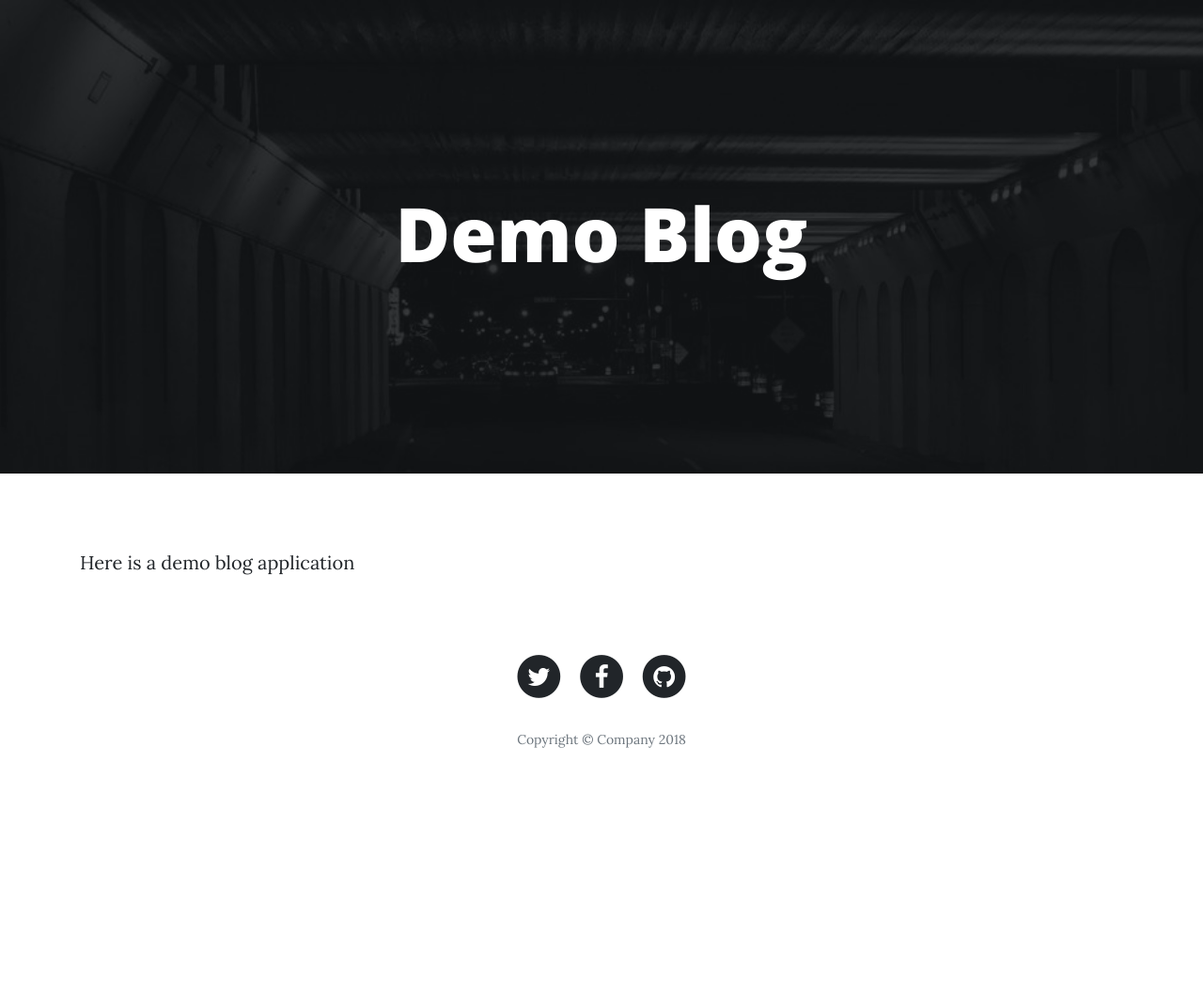
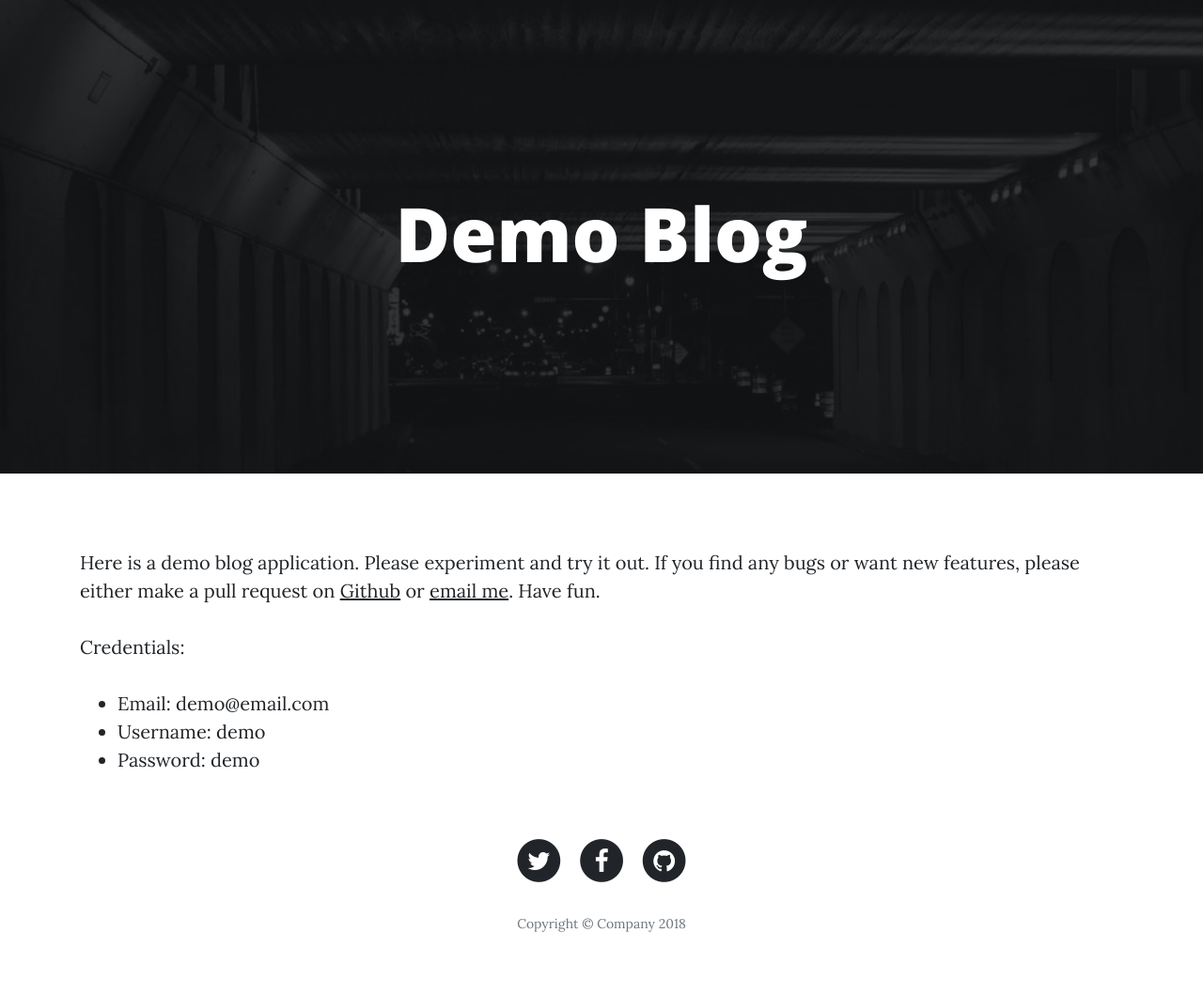
Before and after one commit to vaibhavmule/masonite-demo-blog, a Python web app: template resources/templates/index.html in a window 1280 px wide. Shown: the whole page at 94% size. Before the commit the page ends 796 px from the top, so only its background shows below. Run offline with Jinja, Linux system fonts and the light colour scheme; the template is opened without the code that fills it, so the values that code supplies are empty; some libraries are stand-ins or nearby versions.

Commit message:
Added demo user. Commented out way to register new users. (just for the demo)

```diff
--- a/requirements.txt
+++ b/requirements.txt
@@ -14,6 +14,7 @@ cleo==0.6.8
 cryptography==2.3
 Cython==0.28.5
 Faker==0.7.18
+gunicorn==19.9.0
 idna==2.7
 inflection==0.3.1
 isort==4.3.4
--- a/resources/templates/index.html
+++ b/resources/templates/index.html
@@ -20,7 +20,13 @@
   <div class="container">
     <div class="row">
       <div class="col-lg-12">
-        <p>Here is a demo blog application</p>
+        <p>Here is a demo blog application. Please experiment and try it out. If you find any bugs or want new features, please either make a pull request on <a href="https://github.com/hammacktony/masonite-demo-blog">Github</a> or <a href="mailto:hammack.tony@gmail.com">email me</a>. Have fun.</p>
+        <p>Credentials:</p>
+        <ul>
+          <li>Email: demo@email.com</li>
+          <li>Username: demo</li>
+          <li>Password: demo</li>
+        </ul>
       </div>
     </div>
     <!--/.row -->
--- a/routes/web.py
+++ b/routes/web.py
@@ -40,7 +40,7 @@ ROUTES = ROUTES + [
     Get().route('/login', 'LoginController@show'),
     Get().route('/logout', 'LoginController@logout'),
     Post().route('/login', 'LoginController@store'),
-    Get().route('/register', 'RegisterController@show'),
-    Post().route('/register', 'RegisterController@store'),
+    # Get().route('/register', 'RegisterController@show'),
+    # Post().route('/register', 'RegisterController@store'),
     Get().route('/home', 'HomeController@show'),
 ]
```
Also changed, not shown: storage/blog/img/Arrow-Season-5-Poster2.jpg (deleted), storage/blog/img/Arrow-wallpapers-HD-pictures-images.jpg (deleted), storage/blog/img/star-wars-original-trilogy-1997-alamo-768x432.jpg (deleted), storage/blog/img/test.jpg (deleted), 2 other files.
